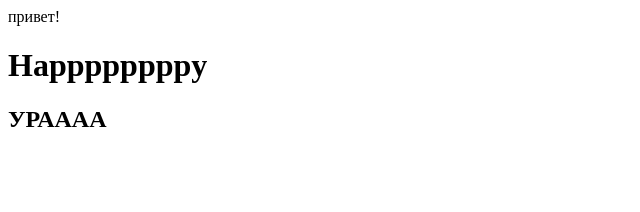
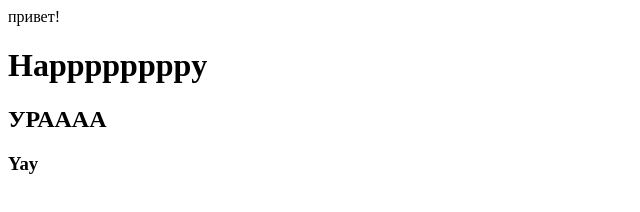
Before and after one commit to Bogdan-201032/lesson-21.02, a plain HTML site: page index.html in a window 1280 px wide. Shown: the full height of the page, 0-640 px from the left. Drawn offline with Linux system fonts and the light colour scheme.

Commit message:
On Fankon2

```diff
--- a/index.html
+++ b/index.html
@@ -11,5 +11,7 @@
     </div>
     <h1>Happppppppy </h1>
     <h2>УРАААА</h2>
+    <h3>Yay</h3>
 </body>
+
 </html>
```
